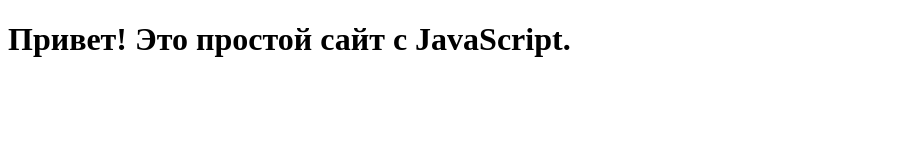
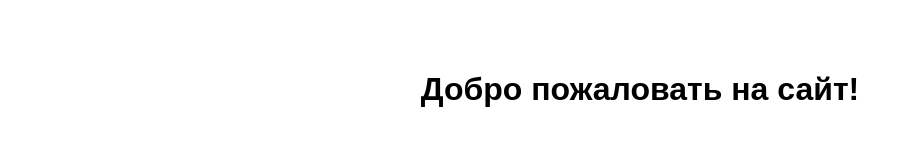
Before and after one commit to Fresh-timeey/Cross-cutting_task, a plain HTML site: page design.html in a window 1280 px wide. Shown: the whole page, without its empty margins (0-912 px from the left). Drawn offline with Linux system fonts and the light colour scheme.

Commit message:
3 commit

```diff
--- a/design.html
+++ b/design.html
@@ -3,10 +3,19 @@
 <head>
     <meta charset="UTF-8">
     <meta name="viewport" content="width=device-width, initial-scale=1.0">
-    <title>Мой крутой сайт</title>
+    <title>Простой сайт с загрузкой</title>
+    <link rel="stylesheet" href="style.css">
 </head>
 <body>
-    <h1 id="message">Добро пожаловать на сайт!</h1>
-    <script src="script.js"></script> <!-- Подключаем JavaScript -->
+    <div id="preloader">
+        <h1>Загрузка...</h1>
+    </div>
+
+    <div id="content" style="display: none;">
+        <h1>Добро пожаловать на сайт!</h1>
+        <!-- Основной контент -->
+    </div>
+
+    <script src="script.js"></script>
 </body>
 </html>
--- a/script.js
+++ b/script.js
@@ -1,2 +1,9 @@
-// Изменяем текст на странице
-document.getElementById("message").innerText = "Привет! Это простой сайт с JavaScript.";
+window.addEventListener("load", function() {
+    const preloader = document.getElementById("preloader");
+    const content = document.getElementById("content");
+
+    setTimeout(function() {
+        preloader.style.display = "none"; // Скрыть прелоадер
+        content.style.display = "block";  // Показать контент
+    }, 3000); // Ожидание 3 секунды (можно изменить)
+});
--- /dev/null
+++ b/style.css
@@ -0,0 +1,21 @@
+body, html {
+    margin: 0;
+    padding: 0;
+    height: 100%;
+    font-family: Arial, sans-serif;
+}
+
+#preloader {
+    display: flex;
+    align-items: center;
+    justify-content: center;
+    height: 100vh;
+    background-color: #282c34; /* Цвет фона */
+    color: white;
+    font-size: 2em;
+}
+
+#content {
+    text-align: center;
+    padding-top: 50px;
+}
```
